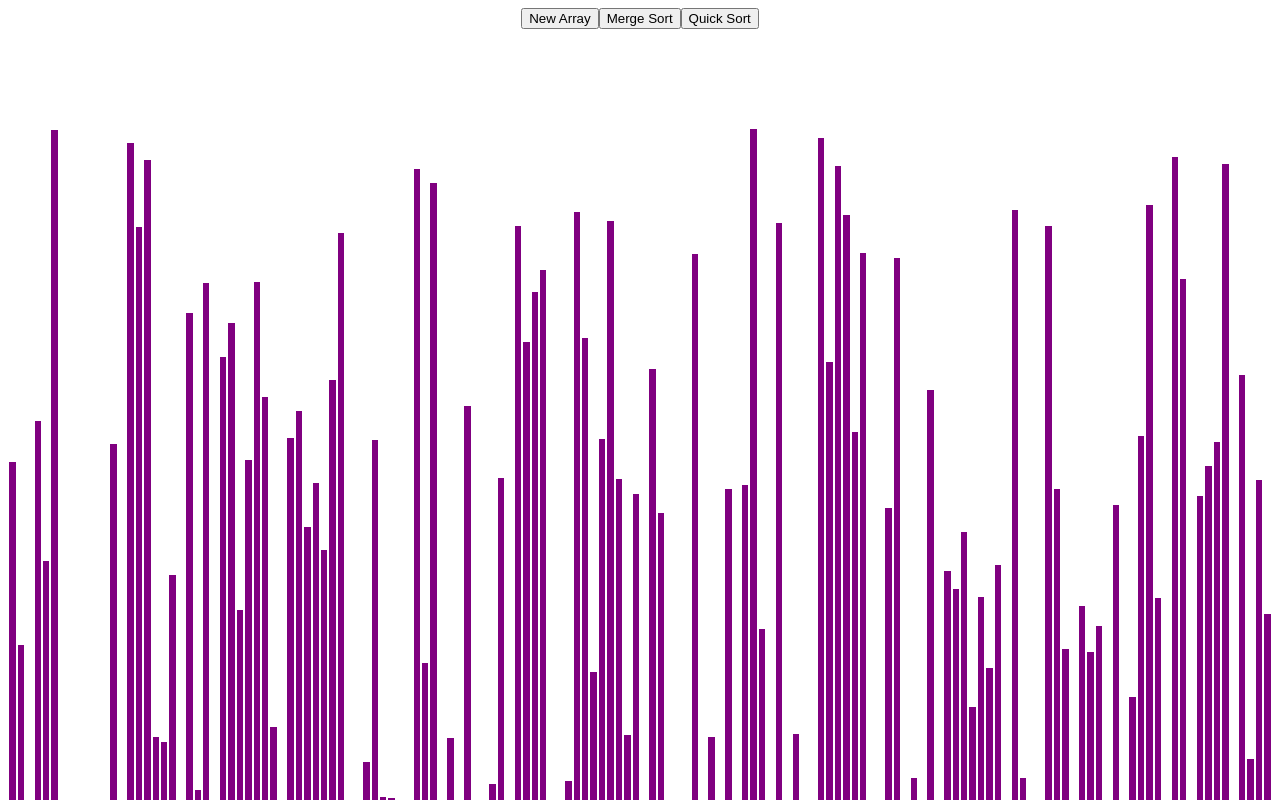
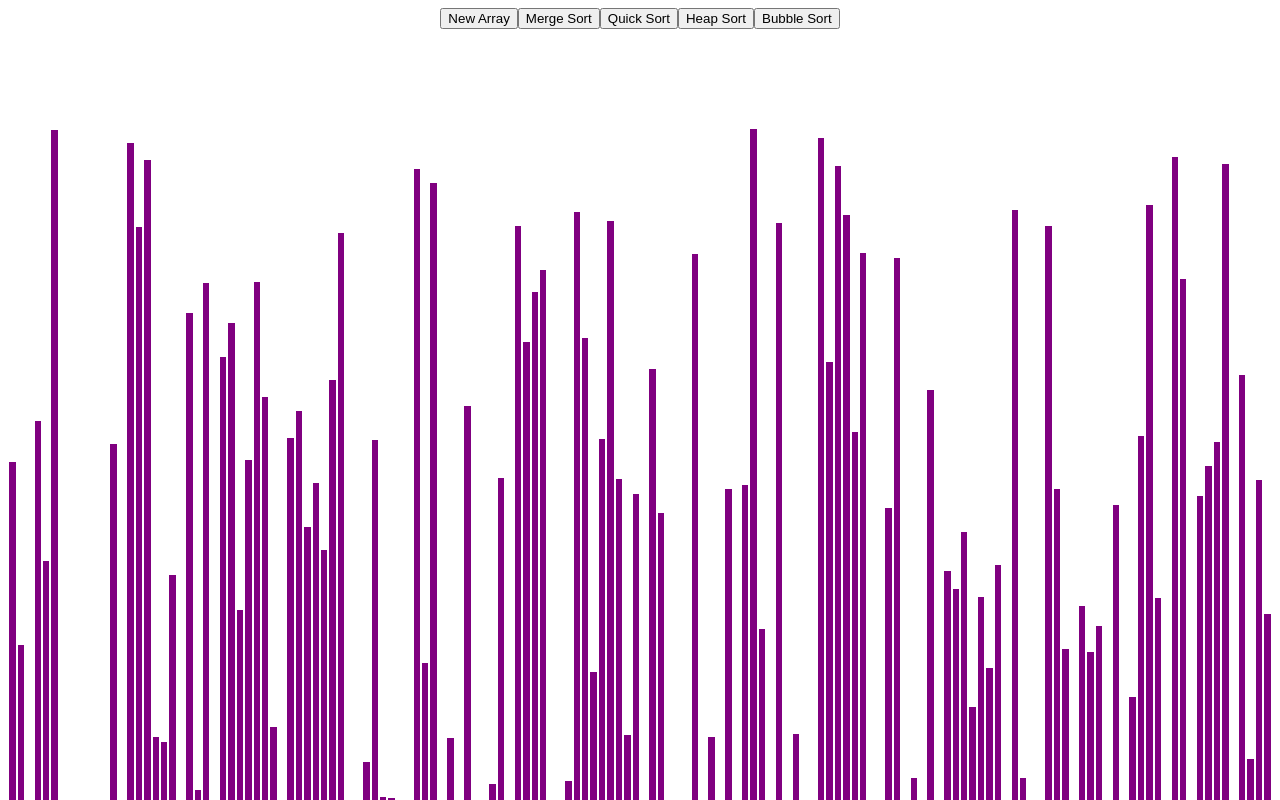
Before and after one commit to ivaanrl/algorithmVisualizer, an Angular app: page / in a window 1280 px wide. Shown: the top 800 px of the page. Built offline with nearby package versions, Linux system fonts and the light colour scheme.

Commit message:
add heap-sort and bubble-sort. Need to fix yellow bars bug.

```diff
--- /dev/null
+++ b/src/app/shared/sleep.service.ts
@@ -0,0 +1,8 @@
+import { Injectable } from '@angular/core';
+
+@Injectable({ providedIn: 'root' })
+export class SleepService {
+  sleep(ms: number) {
+    return new Promise(resolve => setTimeout(resolve, ms));
+  }
+}
--- /dev/null
+++ b/src/app/sorting-visualizer/sorting-algorithms/bubble-sort/bubble-sort.service.ts
@@ -0,0 +1,24 @@
+import { Injectable } from '@angular/core';
+import { SleepService } from 'src/app/shared/sleep.service';
+
+@Injectable({ providedIn: 'root' })
+export class BubbleSortService {
+  constructor(private sleepService: SleepService) {}
+
+  async bubbleSort(array: number[], arrayBars: HTMLCollectionOf<HTMLElement>) {
+    const n = array.length - 1;
+    for (let i = 0; i < n; i++) {
+      for (let j = 0; j < n - i; j++) {
+        if (array[j] > array[j + 1]) {
+          await this.sleepService.sleep(0.1);
+          arrayBars[j].style.backgroundColor = 'yellow';
+          arrayBars[j + 1].style.backgroundColor = 'yellow';
+          [array[j], array[j + 1]] = [array[j + 1], array[j]];
+          await this.sleepService.sleep(0.1);
+          arrayBars[j].style.backgroundColor = 'purple';
+          arrayBars[j + 1].style.backgroundColor = 'purple';
+        }
+      }
+    }
+  }
+}
--- /dev/null
+++ b/src/app/sorting-visualizer/sorting-algorithms/heap-sort/heap-sort.service.ts
@@ -0,0 +1,48 @@
+import { Injectable } from '@angular/core';
+import { SleepService } from 'src/app/shared/sleep.service';
+
+@Injectable({ providedIn: 'root' })
+export class HeapSortService {
+  constructor(private sleepService: SleepService) {}
+  async heapSort(array: number[], arrayBars: HTMLCollectionOf<HTMLElement>) {
+    const n: number = array.length;
+    for (let i = n / 2 - 1; i >= 0; i--) {
+      await this.heapify(array, n, i, arrayBars);
+    }
+
+    for (let i = n - 1; i >= 0; i--) {
+      [array[0], array[i]] = [array[i], array[0]];
+      await this.heapify(array, i, 0, arrayBars);
+    }
+  }
+
+  async heapify(
+    array: number[],
+    n: number,
+    i: number,
+    arrayBars: HTMLCollectionOf<HTMLElement>
+  ) {
+    let largest = i;
+    const l = 2 * i + 1;
+    const r = 2 * i + 2;
+
+    if (l < n && array[l] > array[largest]) {
+      largest = l;
+    }
+
+    if (r < n && array[r] > array[largest]) {
+      largest = r;
+    }
+
+    if (largest != i) {
+      await this.sleepService.sleep(0.5);
+      arrayBars[i].style.backgroundColor = 'yellow';
+      arrayBars[largest].style.backgroundColor = 'yellow';
+      [array[i], array[largest]] = [array[largest], array[i]];
+      await this.sleepService.sleep(0.5);
+      arrayBars[i].style.backgroundColor = 'purple';
+      arrayBars[largest].style.backgroundColor = 'purple';
+      await this.heapify(array, n, largest, arrayBars);
+    }
+  }
+}
--- a/src/app/sorting-visualizer/sorting-algorithms/quick-sort/quick-sort.service.ts
+++ b/src/app/sorting-visualizer/sorting-algorithms/quick-sort/quick-sort.service.ts
@@ -1,7 +1,10 @@
 import { Injectable } from '@angular/core';
+import { SleepService } from 'src/app/shared/sleep.service';
 
 @Injectable({ providedIn: 'root' })
 export class QuickSortService {
+  constructor(private sleepService: SleepService) {}
+
   async partition(
     array: number[],
     startIndex: number,
@@ -13,11 +16,11 @@ export class QuickSortService {
     for (let j = startIndex; j < endIndex; j++) {
       if (array[j] < pivot) {
         i++;
-        await this.sleep(10);
+        await this.sleepService.sleep(5);
         if (i >= 0) arrayBars[i].style.backgroundColor = 'yellow';
         arrayBars[j].style.backgroundColor = 'yellow';
         [array[i], array[j]] = [array[j], array[i]];
-        await this.sleep(10);
+        await this.sleepService.sleep(10);
         if (i >= 0) arrayBars[i].style.backgroundColor = 'purple';
         arrayBars[j].style.backgroundColor = 'purple';
       }
@@ -36,13 +39,8 @@ export class QuickSortService {
   ) {
     if (endIndex < startIndex) return;
     let pi = await this.partition(array, startIndex, endIndex, arrayBars);
-    //Promise.all([
-    await this.quickSort(array, startIndex, pi - 1, arrayBars),
-      await this.quickSort(array, pi + 1, endIndex, arrayBars);
-    //]);
-  }
 
-  sleep(ms: number) {
-    return new Promise(resolve => setTimeout(resolve, ms));
+    await this.quickSort(array, startIndex, pi - 1, arrayBars);
+    await this.quickSort(array, pi + 1, endIndex, arrayBars);
   }
 }
--- a/src/app/sorting-visualizer/sorting-visualizer/sorting-visualizer.component.html
+++ b/src/app/sorting-visualizer/sorting-visualizer/sorting-visualizer.component.html
@@ -2,6 +2,8 @@
   <button (click)="newArray()">New Array</button>
   <button (click)="mergeSort()">Merge Sort</button>
   <button (click)="quickSort()">Quick Sort</button>
+  <button (click)="heapSort()">Heap Sort</button>
+  <button (click)="bubbleSort()">Bubble Sort</button>
 </div>
 
 <div class="container">
--- a/src/app/sorting-visualizer/sorting-visualizer/sorting-visualizer.component.ts
+++ b/src/app/sorting-visualizer/sorting-visualizer/sorting-visualizer.component.ts
@@ -39,4 +39,22 @@ export class SortingVisualizerComponent implements OnInit {
       >
     );
   }
+
+  heapSort() {
+    this.sortingVisualizerService.heapSort(
+      this.array,
+      document.getElementsByClassName('array-bar') as HTMLCollectionOf<
+        HTMLElement
+      >
+    );
+  }
+
+  bubbleSort() {
+    this.sortingVisualizerService.bubbleSort(
+      this.array,
+      document.getElementsByClassName('array-bar') as HTMLCollectionOf<
+        HTMLElement
+      >
+    );
+  }
 }
--- a/src/app/sorting-visualizer/sorting-visualizer/sorting-visualizer.service.ts
+++ b/src/app/sorting-visualizer/sorting-visualizer/sorting-visualizer.service.ts
@@ -1,6 +1,10 @@
 import { Injectable } from '@angular/core';
 import { MergeSortService } from '../sorting-algorithms/merge-sort/merge-sort.service';
 import { QuickSortService } from '../sorting-algorithms/quick-sort/quick-sort.service';
+import { async } from '@angular/core/testing';
+import { HeapSortService } from '../sorting-algorithms/heap-sort/heap-sort.service';
+import { SleepService } from 'src/app/shared/sleep.service';
+import { BubbleSortService } from '../sorting-algorithms/bubble-sort/bubble-sort.service';
 
 @Injectable({ providedIn: 'root' })
 export class SortingVisualizerService {
@@ -9,8 +13,11 @@ export class SortingVisualizerService {
   PRIMARY_COLOR = 'purple';
   SECONDARY_COLOR = 'yellow';
   constructor(
+    private sleepService: SleepService,
     private mergeSortService: MergeSortService,
-    private quickSortService: QuickSortService
+    private quickSortService: QuickSortService,
+    private heapSortService: HeapSortService,
+    private bubbleSortService: BubbleSortService
   ) {}
 
   newArray() {
@@ -25,7 +32,7 @@ export class SortingVisualizerService {
     return Math.floor(Math.random() * (max - min + 1) + min);
   }
 
-  mergeSort(array: number[], arrayBars: HTMLCollectionOf<HTMLElement>) {
+  async mergeSort(array: number[], arrayBars: HTMLCollectionOf<HTMLElement>) {
     const animationsArray = this.mergeSortService.getMergeSortAnimations(array);
     for (let i = 0; i < animationsArray.length; i++) {
       const shouldColorChange = i % 3 !== 2;
@@ -50,9 +57,37 @@ export class SortingVisualizerService {
     }
   }
 
-  quickSort(array: number[], arrayBars: HTMLCollectionOf<HTMLElement>) {
+  async quickSort(array: number[], arrayBars: HTMLCollectionOf<HTMLElement>) {
     const startIndex = 0;
     const endIndex = array.length - 1;
-    this.quickSortService.quickSort(array, startIndex, endIndex, arrayBars);
+    await this.quickSortService.quickSort(
+      array,
+      startIndex,
+      endIndex,
+      arrayBars
+    );
+    const arr: HTMLElement[] = [].slice.call(arrayBars);
+    for (let i = 0; i < arr.length; i++) {
+      await this.sleepService.sleep(5);
+      arr[i].style.backgroundColor = 'rgba(131, 225, 91, 1)';
+    }
+  }
+
+  async heapSort(array: number[], arrayBars: HTMLCollectionOf<HTMLElement>) {
+    await this.heapSortService.heapSort(array, arrayBars);
+    const arr: HTMLElement[] = [].slice.call(arrayBars);
+    for (let i = 0; i < arr.length; i++) {
+      await this.sleepService.sleep(5);
+      arr[i].style.backgroundColor = 'rgba(131, 225, 91, 1)';
+    }
+  }
+
+  async bubbleSort(array: number[], arrayBars: HTMLCollectionOf<HTMLElement>) {
+    await this.bubbleSortService.bubbleSort(array, arrayBars);
+    const arr: HTMLElement[] = [].slice.call(arrayBars);
+    for (let i = 0; i < arr.length; i++) {
+      await this.sleepService.sleep(5);
+      arr[i].style.backgroundColor = 'rgba(131, 225, 91, 1)';
+    }
   }
 }
```
